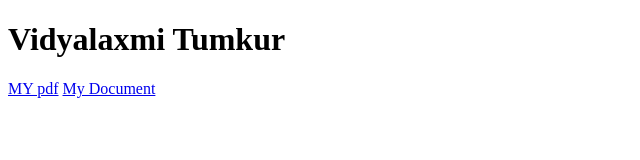
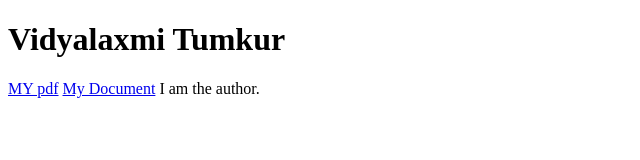
Before and after one commit to VidyalaxmiTumkur/VidyalaxmiTumkur.github.io, a plain HTML site: page index.html in a window 1280 px wide. Shown: the whole page, without its empty margins (0-640 px from the left). Drawn offline with Linux system fonts and the light colour scheme.

Commit message:
added a span tag

```diff
--- a/index.html
+++ b/index.html
@@ -30,5 +30,8 @@
     <h1>Vidyalaxmi Tumkur</h1>
     <a href="document.pdf">MY pdf</a>
     <a href="word.doc">My Document</a>
+
+
+    <span id="Author">I am the author.</span>
 </body>
 </html>
```
